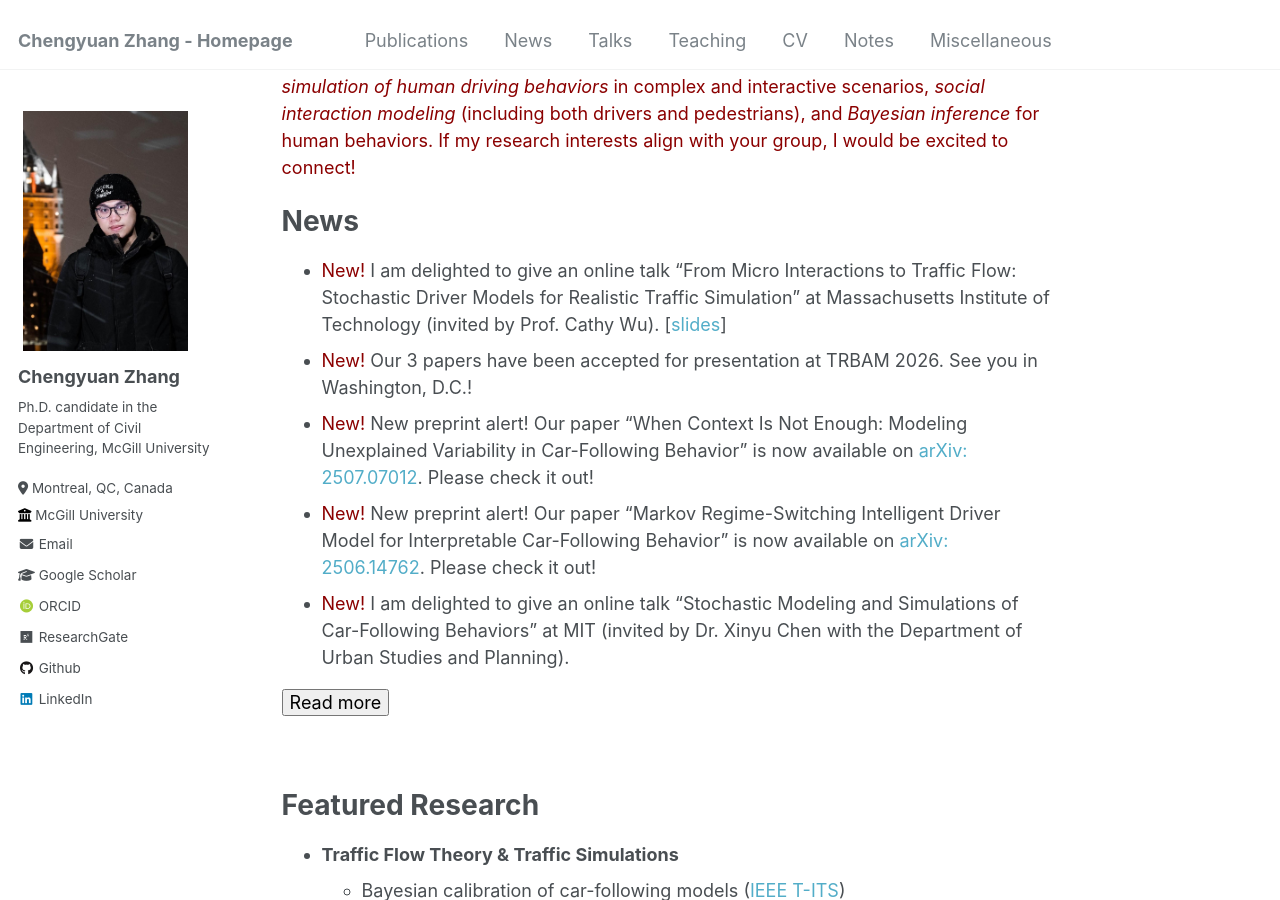
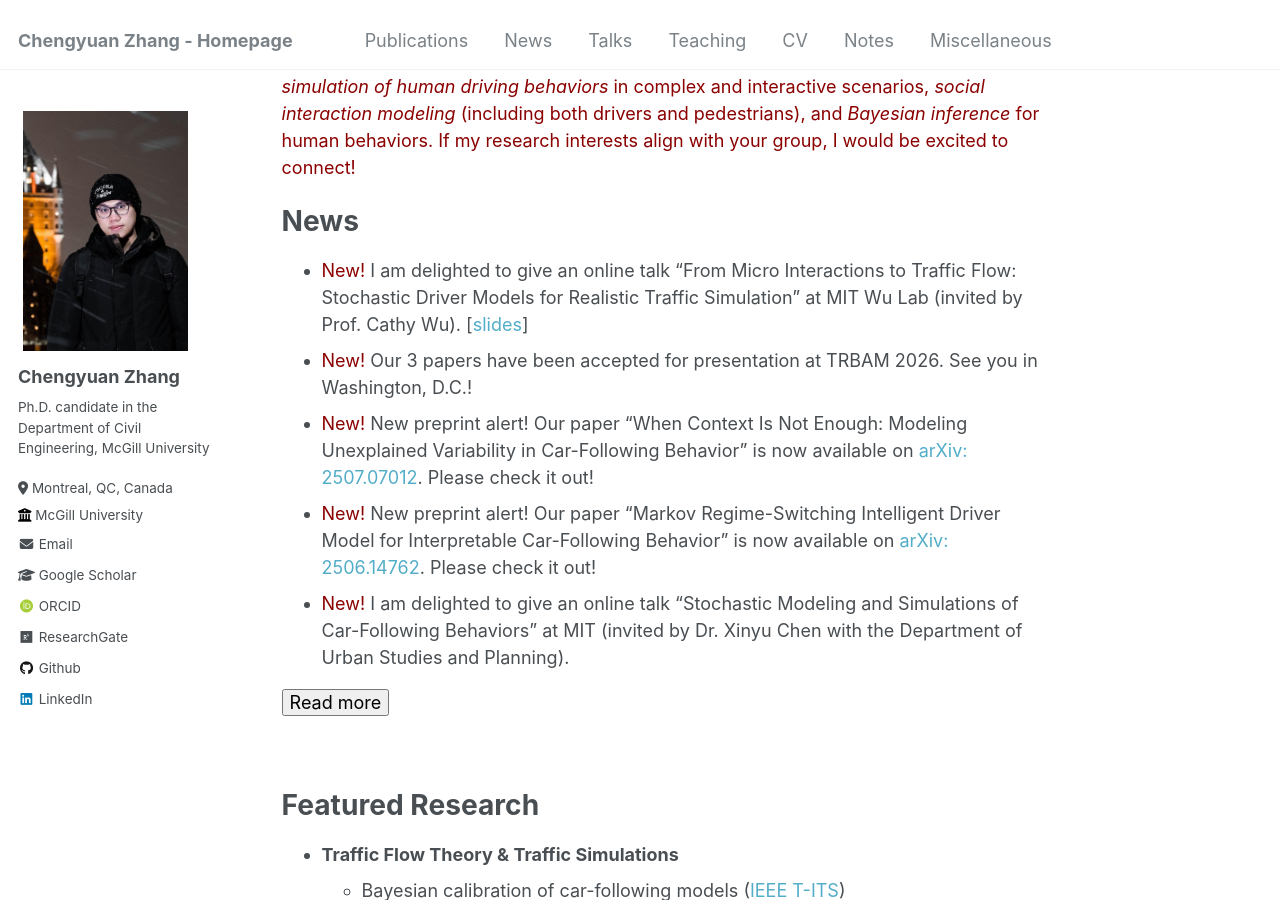
Before and after one commit to Chengyuan-Zhang/chengyuan-zhang.github.io, a Jekyll site: the page built from _pages/about.md, in a window 1280 px wide and 900 px high, scrolled down 577 px. Built offline with Jekyll 4.4.1, drawn with Linux system fonts in a browser that asks for light colours; some web fonts are replaced; comment, search, counter and statistics services are not loaded.

Commit message:
update talk

```diff
--- a/_pages/about.md
+++ b/_pages/about.md
@@ -31,7 +31,7 @@ If my research interests align with your group, I would be excited to connect!</
 
 News
 =====
-* <span style="color:darkred"> New! </span>  I am delighted to give an online talk "From Micro Interactions to Traffic Flow: Stochastic Driver Models for Realistic Traffic Simulation" at Massachusetts Institute of Technology (invited by Prof. Cathy Wu). [[slides](../_talks/251022_From_Micro_Interactions_to_Traffic_Flow.pdf)]
+* <span style="color:darkred"> New! </span>  I am delighted to give an online talk "From Micro Interactions to Traffic Flow: Stochastic Driver Models for Realistic Traffic Simulation" at MIT Wu Lab (invited by Prof. Cathy Wu). [[slides](../_talks/251022_From_Micro_Interactions_to_Traffic_Flow.pdf)]
 * <span style="color:darkred"> New! </span> Our 3 papers have been accepted for presentation at TRBAM 2026. See you in Washington, D.C.!
 * <span style="color:darkred"> New! </span> New preprint alert! Our paper "When Context Is Not Enough: Modeling Unexplained Variability in Car-Following Behavior" is now available on [arXiv: 2507.07012](https://arxiv.org/abs/2507.07012). Please check it out!
 * <span style="color:darkred"> New! </span> New preprint alert! Our paper "Markov Regime-Switching Intelligent Driver Model for Interpretable Car-Following Behavior" is now available on [arXiv: 2506.14762](https://arxiv.org/abs/2506.14762). Please check it out!
```
Also changed, not shown: _pages/news.md (+1 -1 lines).
